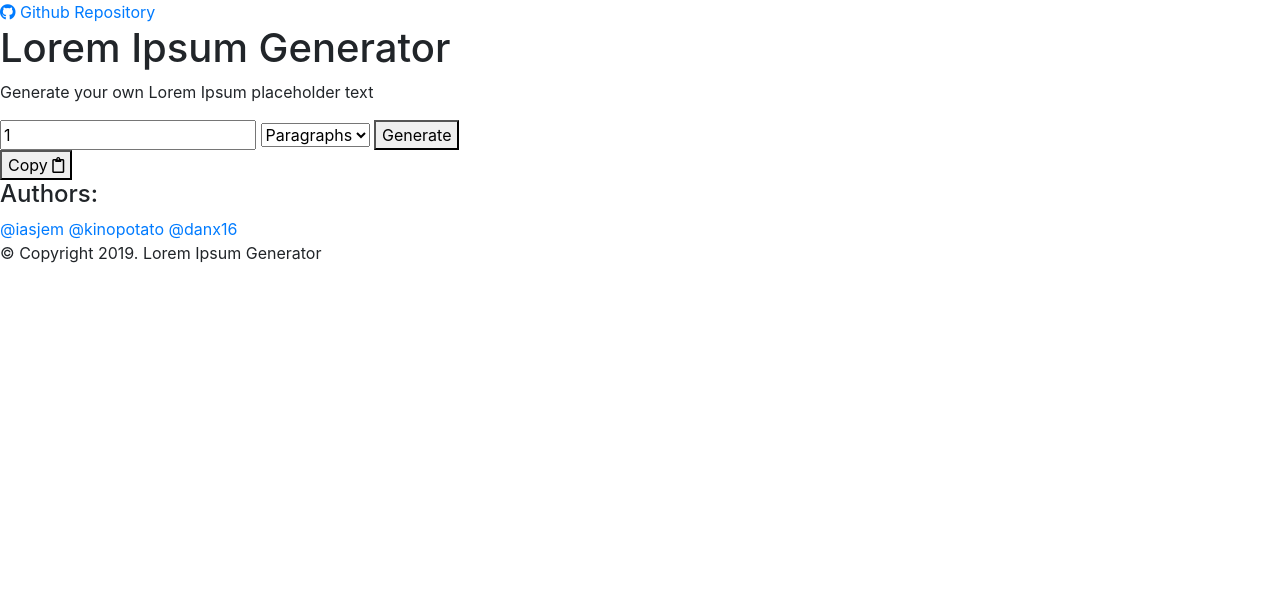
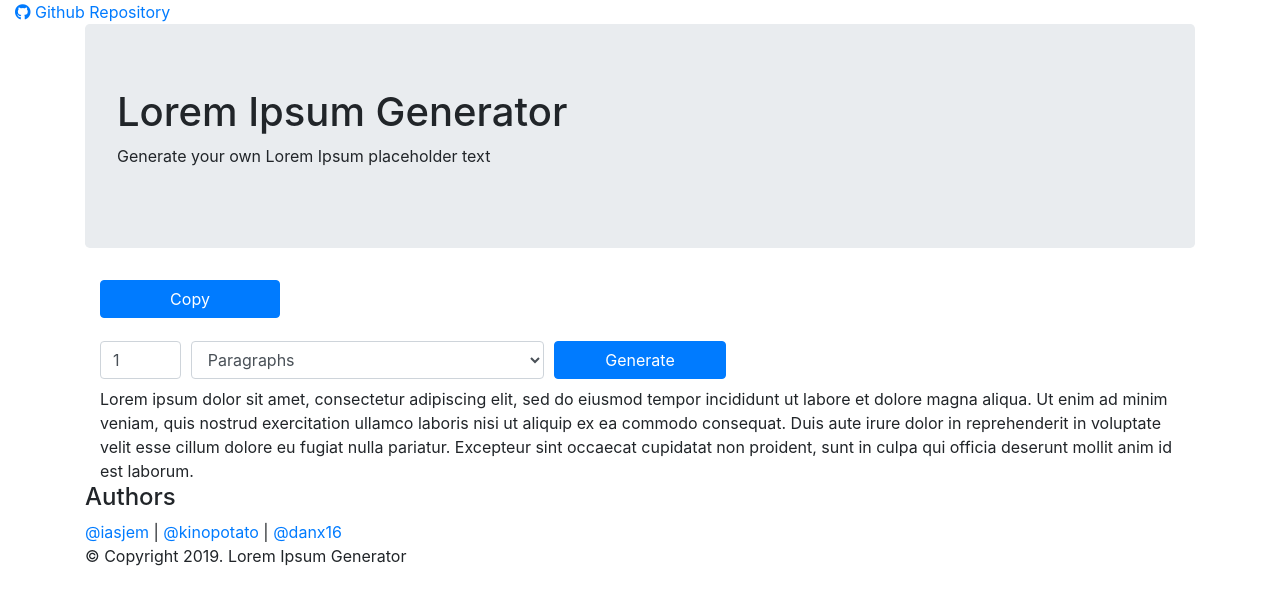
Before and after one commit to iasjem/lorem-ipsum-generator, a plain HTML site: page index.html in a window 1280 px wide. Drawn offline with nearby package versions, Linux system fonts and the light colour scheme.

Commit message:
Modify HTML structure - index.html

```diff
--- a/index.html
+++ b/index.html
@@ -14,46 +14,52 @@
     <title>Lorem Ipsum Generator</title>
 </head>
 <body>
-    <header class="header_main-header">
-        <div class="">
-            <a href="https://github.com/iasjem/lorem-ipsum-generator">
-                <i class="fab fa-github"></i>
-                Github Repository
-            </a>
-        </div>
+    <header class="container-fluid header_main-header">
+        <a href="https://github.com/iasjem/lorem-ipsum-generator" target="_blank">
+            <i class="fab fa-github"></i>
+            Github Repository
+        </a>
     </header>
-    <main>
-        <header class="">
+    <main class="container">
+        <header class="jumbotron">
             <h1>Lorem Ipsum Generator</h1>
             <p>Generate your own Lorem Ipsum placeholder text</p>
         </header>
-        <section class="">
-            <header class="">
-                <div class="">
-                    <input class="input_output-count" id="input_count_of_output" type="number" value="1" min="1" />
-                    <select class="select_output-type" id="select_type_of_output">
+        <section class="container-fluid">
+            <div style="margin-bottom: 15px;">
+                <button class="btn btn-primary mb-2 col-md-2 col-sm" id="button_copy_output">Copy</button>
+            </div>
+            <div class="form-row">
+                <div class="col-md-1 col-sm-2 col-2">
+                    <input class="form-control mb-2 mr-sm-2 input_output-count" id="input_count_of_output" type="number" value="1" min="1" max="50" />
+                </div>
+                <div class="col-md-4 col-6">
+                    <select class="form-control mb-2 mr-sm-2 select_output-type" id="select_type_of_output">
                         <option value="paragraphs" selected>Paragraphs</option>
                         <option value="sentences">Sentences</option>
                         <option value="words">Words</option>
                     </select>
-                    <button class="btn_generate-output" id="button_generate_output">Generate</button>
                 </div>
-                <div class="">
-                    <button class="btn_copy-output" id="button_copy_output">Copy <i class="far fa-clipboard"></i></button>
+                <div class="col-md-2 col-sm-4 col">
+                    <button class="btn btn-primary btn-block mb-2" id="button_generate_output">Generate</button>
                 </div>
-            </header>
-            <div class="div_output-display" id="div_output_display" class=""></div>
+            </div>
+            <div class="div_output-display" id="div_output_display">Lorem ipsum dolor sit amet, consectetur adipiscing elit, sed do eiusmod tempor incididunt ut labore et dolore magna aliqua. Ut enim ad minim veniam, quis nostrud exercitation ullamco laboris nisi ut aliquip ex ea commodo consequat. Duis aute irure dolor in reprehenderit in voluptate velit esse cillum dolore eu fugiat nulla pariatur. Excepteur sint occaecat cupidatat non proident, sunt in culpa qui officia deserunt mollit anim id est laborum.</div>
         </section>
     </main>
-    <footer class="footer_main-footer">
-        <div class="">
-            <h4>Authors:</h4>
-            <a href="https://github.com/iasjem">@iasjem</a>
-            <a href="https://github.com/kinopotato">@kinopotato</a>
-            <a href="https://github.com/danx16">@danx16</a>
-        </div>
-        <div class="">
-            <p>&copy; Copyright 2019. Lorem Ipsum Generator</p>
+    <footer class="container-fluid footer_main-footer">
+        <div class="container div_footer-content">
+            <div class="div_authors-list">
+                <h4>Authors</h4>
+                <a href="https://github.com/iasjem" target="_blank">@iasjem</a>
+                <span class="text-divider">|</span>
+                <a href="https://github.com/kinopotato" target="_blank">@kinopotato</a>
+                <span class="text-divider">|</span>
+                <a href="https://github.com/danx16" target="_blank">@danx16</a>
+            </div>
+            <div>
+                <p>&copy; Copyright 2019. Lorem Ipsum Generator</p>
+            </div>
         </div>
     </footer>
     <script type="text/javascript" src="script.js"></script>
```
